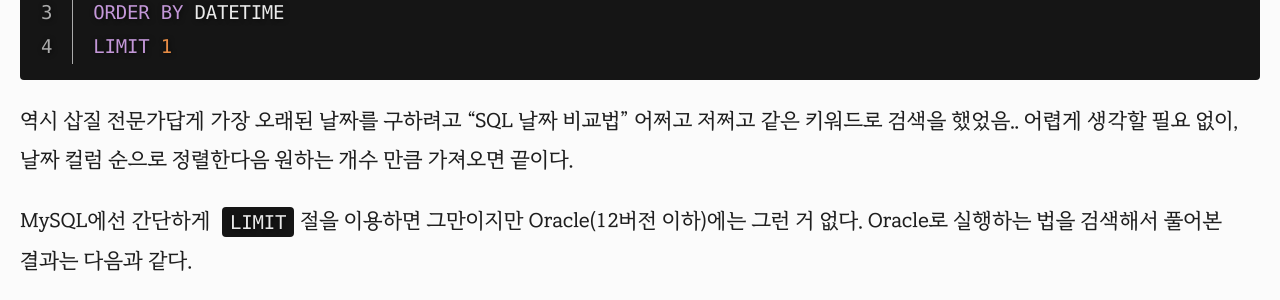
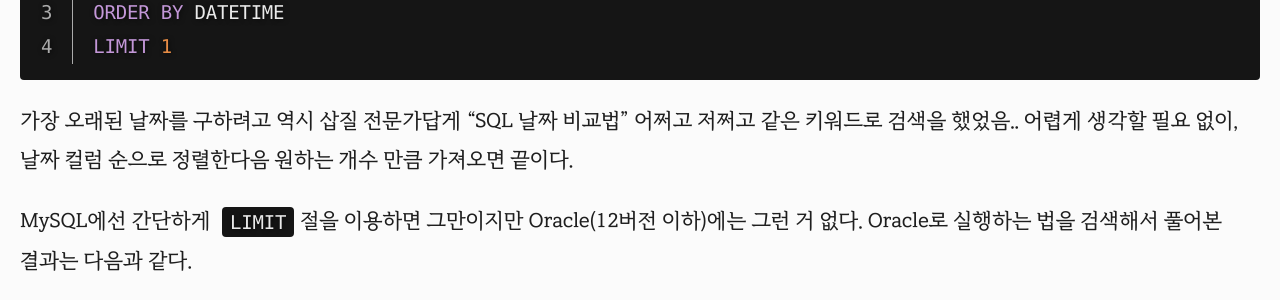
Before and after one commit to selosele/selosele.github.io, a Jekyll site: the page built from _posts/2021-03-20-programmers-sql-59405.md, in a window 1280 px wide and 900 px high, scrolled down 1617 px. Shown: the part 152-452 px from the top of the window. Built offline with Jekyll 4.4.1, drawn with Linux system fonts in a browser that asks for light colours; comment, search, counter and statistics services are not loaded.

Commit message:
포스트 수정

````diff
--- a/_posts/2021-03-20-programmers-sql-59405.md
+++ b/_posts/2021-03-20-programmers-sql-59405.md
@@ -29,7 +29,7 @@ ORDER BY DATETIME
 LIMIT 1
 ```
 
-역시 삽질 전문가답게 가장 오래된 날짜를 구하려고 "SQL 날짜 비교법" 어쩌고 저쩌고 같은 키워드로 검색을 했었음.. 어렵게 생각할 필요 없이, 날짜 컬럼 순으로 정렬한다음 원하는 개수 만큼 가져오면 끝이다.
+가장 오래된 날짜를 구하려고 역시 삽질 전문가답게 "SQL 날짜 비교법" 어쩌고 저쩌고 같은 키워드로 검색을 했었음.. 어렵게 생각할 필요 없이, 날짜 컬럼 순으로 정렬한다음 원하는 개수 만큼 가져오면 끝이다.
 
 MySQL에선 간단하게 ```LIMIT```{:.language-sql}절을 이용하면 그만이지만 Oracle(12버전 이하)에는 그런 거 없다. Oracle로 실행하는 법을 검색해서 풀어본 결과는 다음과 같다.
 
````
